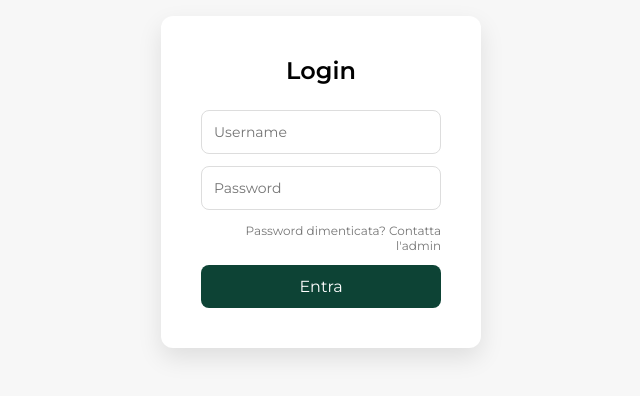
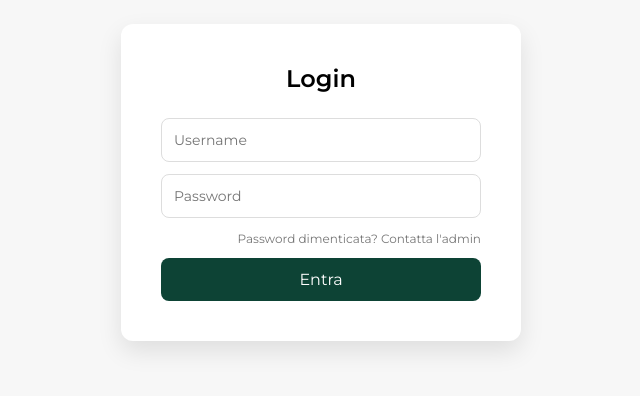
Before and after one commit to GiuliaQuaino/Atelier-Digitale, a React (Vite) app: page /login in a window 1280 px wide. Shown: the part 218-614 px from the top of the page, without its empty margins (319-959 px from the left). Built offline with nearby package versions, Linux system fonts and the light colour scheme.

Commit message:
Centratura sezione login, sistemazione barra laterale a sinistra

```diff
--- a/src/App.css
+++ b/src/App.css
@@ -1,6 +1,16 @@
+@import url('https://fonts.googleapis.com/css2?family=Montserrat:ital,wght@0,100..900;1,100..900&display=swap');
+
 *{
     margin: 0;
     padding: 0;
     box-sizing: border-box;
     font-family: 'montserrat', sans-serif;
 }
+
+body {
+  margin: 0;
+  font-family: 'Montserrat';
+  background-color: #F7F7F7;
+  display: flex;
+  height: 100vh;
+}
--- a/src/pages/Login.jsx
+++ b/src/pages/Login.jsx
@@ -23,6 +23,7 @@ const Login = () => {
   };
 
   return (
+    <section className='login-section'>
     <div className='login-container'>
     <h2>Login</h2>
     <form onSubmit={handleLogin}>
@@ -33,6 +34,7 @@ const Login = () => {
       <button type="submit">Entra</button>
     </form>
     </div>
+    </section>
   );
 };
 
--- a/src/pages/login.css
+++ b/src/pages/login.css
@@ -1,20 +1,16 @@
-@import url('https://fonts.googleapis.com/css2?family=Montserrat:ital,wght@0,100..900;1,100..900&display=swap');
-
-body {
-  margin: 0;
-  font-family: 'Montserrat';
-  background-color: #F7F7F7;
-  display: flex;
-  justify-content: center;
-  align-items: center;
-  height: 100vh;
+.login-section{
+  width: 100vw;
+    height: 100vh;
+    display: flex;
+    justify-content: center;
+    align-items: center;
 }
 
 .login-container {
   background: white;
   padding: 40px;
   border-radius: 12px;
-  width: 320px;
+  width: 400px;
   box-shadow: 0 10px 25px rgba(0,0,0,0.1);
   text-align: center;
   display: flex;
```
